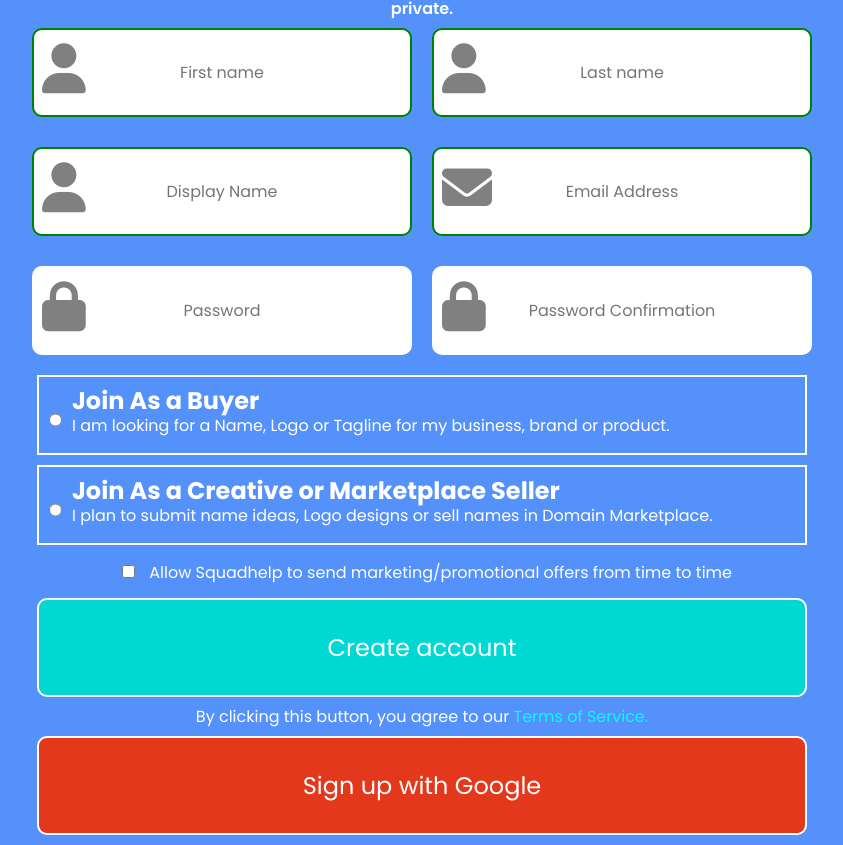
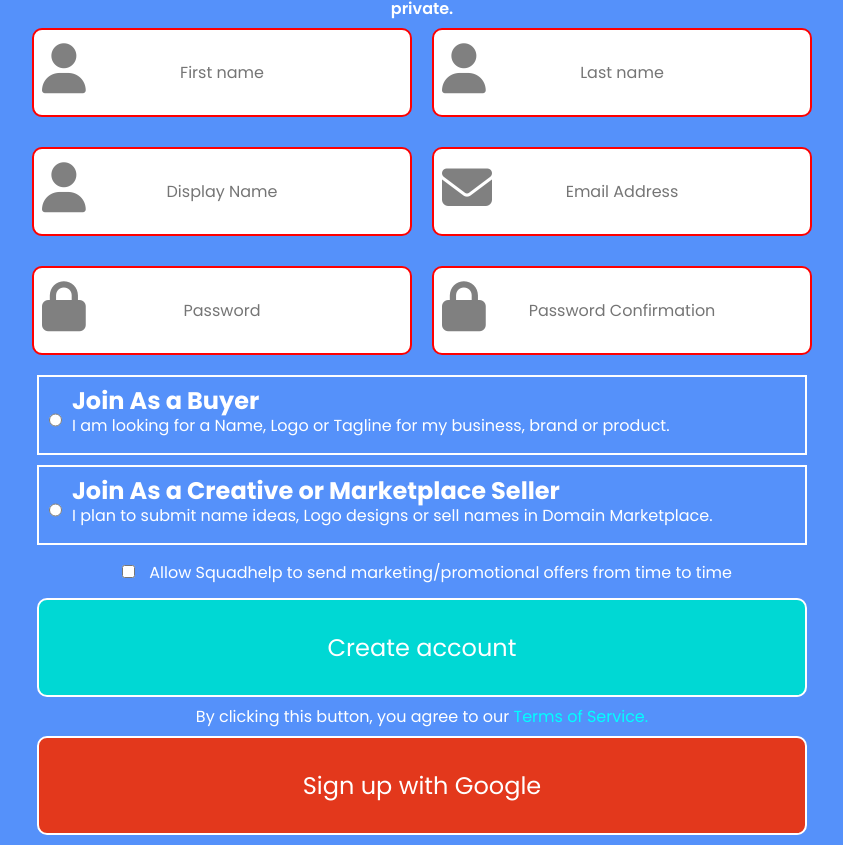
Before and after one commit to BAtabaiev/homework12.09.21part1, a plain HTML site: page 12.09.2021 part1/index.html in a window 1280 px wide. Shown: the part 97-942 px from the top of the page, without its empty margins (218-1061 px from the left). Drawn offline with Linux system fonts and the light colour scheme.

Commit message:
finished

```diff
--- a/12.09.2021 part1/assets/style/style.css
+++ b/12.09.2021 part1/assets/style/style.css
@@ -59,16 +59,16 @@ input {
   margin: 10px;
   text-align: center;
 }
-input[type="text"],
+input[type="text"]:valid,
 input[type="password"]:valid {
   border: 2px solid green;
 }
-/*
-input[type="text"],
+
+input[type="text"]:invalid,
 input[type="password"]:invalid {
   border: 2px solid red;
 }
-*/
+
 input:focus {
   outline: none;
   border: none;
--- a/12.09.2021 part1/index.html
+++ b/12.09.2021 part1/index.html
@@ -16,12 +16,12 @@
     <div class="signUpCont">
         <h1>Create an account</h1>
         <p>We always keep your name and email address private.</p>
-        <div class="regCont">
+            <form class="regCont">
+                 <div class="inputStyle1">
+                <input type="text" name="userName" placeholder="First name" pattern="^[a-zA-Zа-яА-я]{1,32}" required>
+                 </div>
             <div class="inputStyle1">
-                <input type="text" name="userName" placeholder="First name" pattern="^[a-zA-Zа-яА-я]" required>
-            </div>
-            <div class="inputStyle1">
-                <input type="text" name="userLastName" placeholder="Last name" pattern="^[a-zA-Zа-яА-я]" required>
+                <input type="text" name="userLastName" placeholder="Last name" pattern="^[a-zA-Zа-яА-я]{1,32}" required>
             </div>
             <div class="inputStyle1">
                 <input type="text" name="userDisplayName" placeholder="Display Name" pattern="^[a-z0-9_-]{3,15}$" required>
@@ -30,12 +30,13 @@
                 <input type="text" name="userEmail" placeholder="Email Address" pattern="[^@ \t\r\n]+@[^@ \t\r\n]+\.[^@ \t\r\n]+" required>
             </div>
             <div class="inputStyle3">
-                <input type="password" name="userPassword" placeholder="Password" pattern="^(?=.*?[A-Z])(?=.*?[a-z])(?=.*?[0-9])(?=.*?[#?!@$ %^&*-]).{8,}$" required>
+                <input type="password" name="userPassword" placeholder="Password" pattern="^(?=.*?[A-Z])(?=.*?[a-z])(?=.*?[0-9])(?=.*?[#?!@$ %^&*_-]).{8,}$" required>
             </div>
                 <div class="inputStyle3">
-                    <input type="password" name="userPasswordConfirm" placeholder="Password Confirmation" pattern="^(?=.*?[A-Z])(?=.*?[a-z])(?=.*?[0-9])(?=.*?[#?!@$ %^&*-]).{8,}$" required>
+                    <input type="password" name="userPasswordConfirm" placeholder="Password Confirmation" pattern="^(?=.*?[A-Z])(?=.*?[a-z])(?=.*?[0-9])(?=.*?[#?!@$ %^&*_-]).{8,}$" required>
                 </div>
-        </div>
+            </form>
+
         <label>
             <div class="radioCont">
                 <input type="radio" name="joinBuyerSeller" >
```
